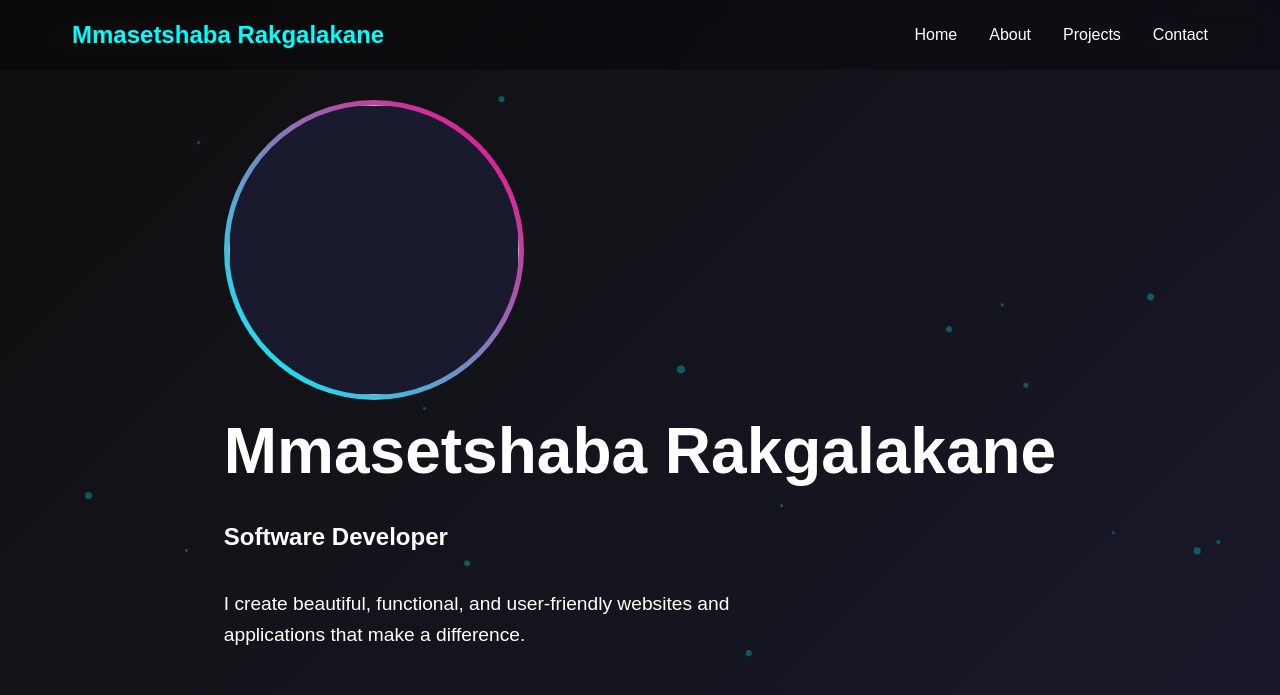
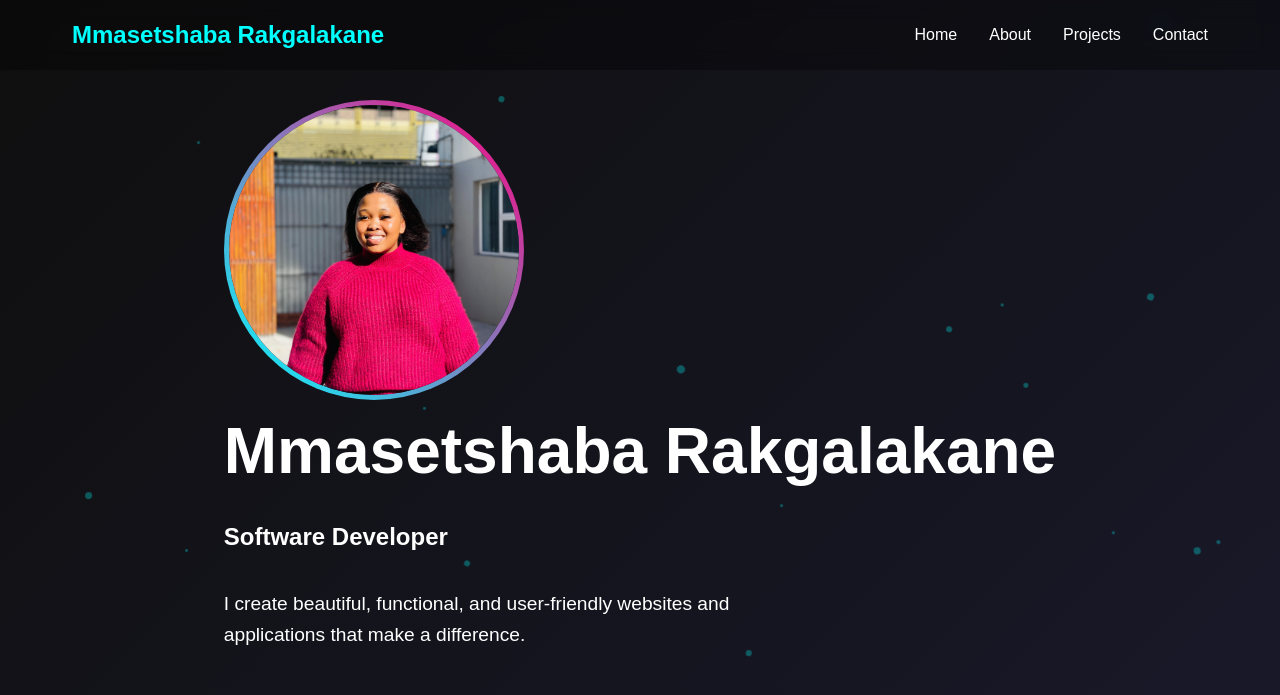
Before and after one commit to Mmasetshaba28/Portfolio, a plain HTML site: page index.html in a window 1280 px wide. Shown: the top 695 px of the page. Drawn offline with Linux system fonts and the light colour scheme; the site is published under a folder, as on GitHub Pages, so addresses that start at the root find nothing.

Commit message:
Update index.html

```diff
--- a/index.html
+++ b/index.html
@@ -24,7 +24,7 @@
     <section id="home" class="section">
         <div class="hero-content">
             <div class="hero-image">
-                <img src="/images/chii.jpg" />
+                <img src="images/chii.jpg" />
             </div>
             <h1>Mmasetshaba Rakgalakane</h1>
             <h2>Software Developer</h2>
```
